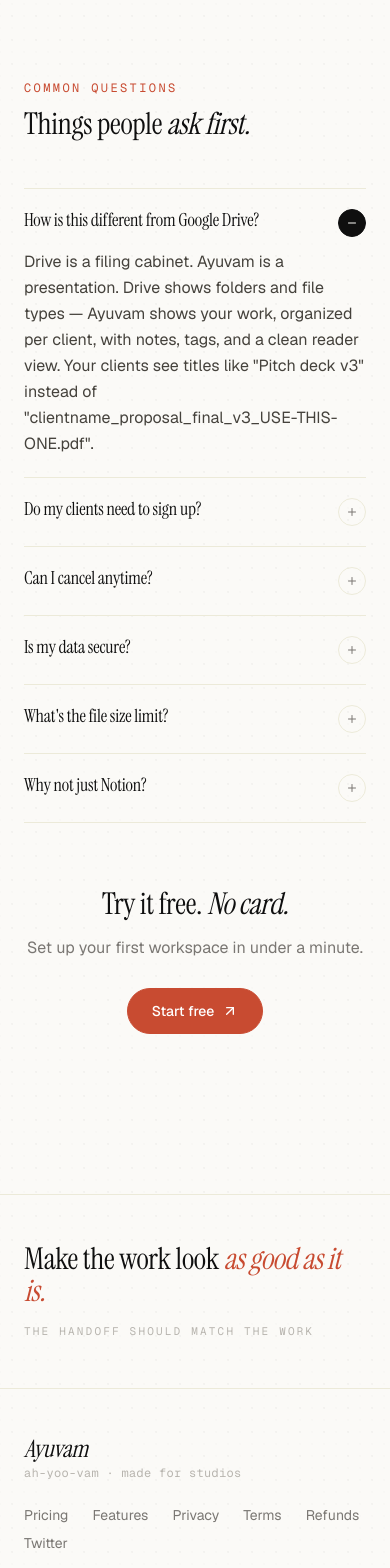
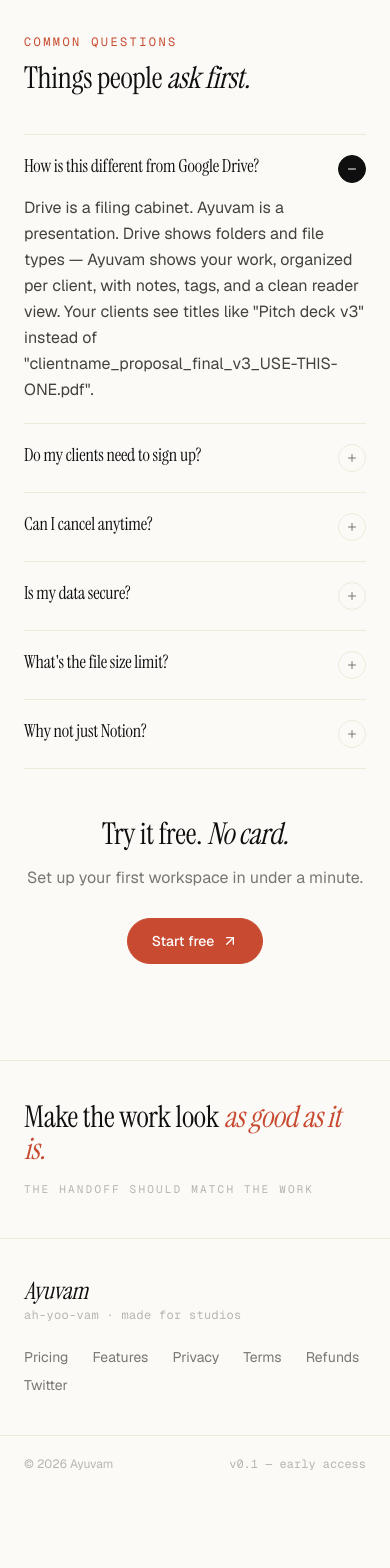
Before and after one commit to Hiteshldt/aym_project_organiser_beta1, a Next.js app: page /pricing in a window 390 px wide. Shown: the part 3980-5548 px from the top of the page. After the commit the page ends 5472 px from the top, so only its background shows below. Built offline with nearby package versions, Linux system fonts and the light colour scheme; no server answers.

Commit message:
Landing: remove dot-grid texture, solid frosted nav, hairline section bands (~35% shorter page), CTA/footer trim

```diff
--- a/app/(marketing)/layout.tsx
+++ b/app/(marketing)/layout.tsx
@@ -7,7 +7,7 @@
   children: React.ReactNode;
 }) {
   return (
-    <div className="min-h-screen bg-grain text-ink flex flex-col">
+    <div className="min-h-screen bg-paper text-ink flex flex-col">
       <Nav />
       <main className="flex-1">{children}</main>
       <Footer />
--- a/app/globals.css
+++ b/app/globals.css
@@ -190,14 +190,15 @@
   background-position: 0 0, 6px 6px;
 }
 
-/* Frosted nav backdrop */
+/* Frosted nav backdrop — opaque enough that content never bleeds through
+   (mockups, ink panels), frosted enough to keep the glass feel. */
 .nav-blur {
-  background: rgba(251, 250, 247, 0.72);
+  background: rgba(251, 250, 247, 0.92);
   backdrop-filter: saturate(1.4) blur(12px);
   -webkit-backdrop-filter: saturate(1.4) blur(12px);
 }
 .dark .nav-blur {
-  background: rgba(22, 22, 26, 0.72);
+  background: rgba(22, 22, 26, 0.92);
 }
 
 /* Soft "hairline" border — almost imperceptible */
@@ -256,8 +257,8 @@
   background: conic-gradient(
     from var(--shine-angle),
     rgba(200, 75, 49, 0) 0%,
-    rgba(200, 75, 49, 0.55) 10%,
-    rgba(217, 154, 98, 0.4) 20%,
+    rgba(200, 75, 49, 0.35) 10%,
+    rgba(217, 154, 98, 0.25) 20%,
     rgba(200, 75, 49, 0) 34%
   );
   -webkit-mask: linear-gradient(#000 0 0) content-box, linear-gradient(#000 0 0);
--- a/components/marketing/BeforeAfter.tsx
+++ b/components/marketing/BeforeAfter.tsx
@@ -2,7 +2,7 @@
 
 export default function BeforeAfter() {
   return (
-    <section className="mx-auto max-w-6xl px-6 py-16 md:py-24">
+    <section className="mx-auto max-w-6xl px-6 py-12 md:py-16">
       <header className="max-w-3xl">
         <p className="font-mono-ui text-xs uppercase tracking-[0.2em] text-accent">
           The problem
--- a/components/marketing/Bento.tsx
+++ b/components/marketing/Bento.tsx
@@ -11,7 +11,7 @@
   return (
     <section
       id="features"
-      className="mx-auto max-w-6xl px-6 py-16 md:py-24 scroll-mt-20"
+      className="mx-auto max-w-6xl px-6 border-t border-line py-12 md:py-16 scroll-mt-20"
     >
       <header className="max-w-2xl">
         <p className="font-mono-ui text-xs uppercase tracking-[0.2em] text-accent">
--- a/components/marketing/FAQ.tsx
+++ b/components/marketing/FAQ.tsx
@@ -32,7 +32,7 @@
 
 export default function FAQ() {
   return (
-    <section className="mx-auto max-w-3xl px-6 py-16 md:py-24">
+    <section className="mx-auto max-w-6xl px-6 border-t border-line py-12 md:py-16">
       <header>
         <p className="font-mono-ui text-xs uppercase tracking-[0.2em] text-accent">
           Common questions
@@ -42,7 +42,7 @@
         </h2>
       </header>
 
-      <div className="mt-12 divide-y divide-line border-y border-line">
+      <div className="mt-10 max-w-3xl divide-y divide-line border-y border-line">
         {FAQS.map((item, i) => (
           <FAQItem key={i} q={item.q} a={item.a} defaultOpen={i === 0} />
         ))}
--- a/components/marketing/FinalCTA.tsx
+++ b/components/marketing/FinalCTA.tsx
@@ -3,8 +3,8 @@
 
 export default function FinalCTA() {
   return (
-    <section className="mx-auto max-w-6xl px-6 pb-24">
-      <div className="relative overflow-hidden rounded-3xl bg-ink text-paper px-8 py-16 md:px-16 md:py-24 grain">
+    <section className="mx-auto max-w-6xl px-6 pt-10 md:pt-14 pb-14">
+      <div className="relative overflow-hidden rounded-3xl bg-ink text-paper px-8 py-14 md:px-16 md:py-16 grain">
         {/* One restrained accent wash */}
         <div
           aria-hidden
--- a/components/marketing/Footer.tsx
+++ b/components/marketing/Footer.tsx
@@ -2,10 +2,10 @@
 
 export default function Footer() {
   return (
-    <footer className="mt-16 border-t border-line">
+    <footer className="border-t border-line">
       {/* Editorial sign-off */}
       <div className="border-b border-line">
-        <div className="mx-auto max-w-6xl px-6 py-12 md:py-16">
+        <div className="mx-auto max-w-6xl px-6 py-10 md:py-12">
           <p className="font-display text-3xl md:text-5xl text-ink leading-[1.08] tracking-[-0.02em] max-w-2xl">
             Make the work look{" "}
             <span className="font-display-italic text-accent">as good as it is.</span>
@@ -16,7 +16,7 @@
         </div>
       </div>
 
-      <div className="mx-auto max-w-6xl px-6 py-12 flex flex-col md:flex-row items-start md:items-center justify-between gap-6">
+      <div className="mx-auto max-w-6xl px-6 py-10 flex flex-col md:flex-row items-start md:items-center justify-between gap-6">
         {/* Brand */}
         <div className="space-y-1">
           <div className="font-display-italic text-2xl text-ink leading-none">
--- a/components/marketing/Hero.tsx
+++ b/components/marketing/Hero.tsx
@@ -14,7 +14,7 @@
         }}
       />
 
-      <div className="mx-auto max-w-6xl px-6 pt-16 pb-12 md:pt-24 md:pb-16">
+      <div className="mx-auto max-w-6xl px-6 pt-16 pb-8 md:pt-24 md:pb-10">
         {/* Eyebrow */}
         <div className="reveal flex justify-center">
           <span className="inline-flex items-center gap-2 rounded-full border border-line bg-paper-elevated px-3 py-1 text-xs font-mono-ui text-mute tracking-wide">
--- a/components/marketing/HowItWorks.tsx
+++ b/components/marketing/HowItWorks.tsx
@@ -2,7 +2,7 @@
   return (
     <section
       id="how"
-      className="mx-auto max-w-6xl px-6 py-16 md:py-24 scroll-mt-20"
+      className="mx-auto max-w-6xl px-6 border-t border-line py-12 md:py-16 scroll-mt-20"
     >
       <header className="max-w-2xl">
         <p className="font-mono-ui text-xs uppercase tracking-[0.2em] text-accent">
--- a/components/marketing/Pricing.tsx
+++ b/components/marketing/Pricing.tsx
@@ -82,7 +82,7 @@
   return (
     <section
       id="pricing"
-      className="mx-auto max-w-6xl px-6 py-16 md:py-24 scroll-mt-20"
+      className="mx-auto max-w-6xl px-6 border-t border-line py-12 md:py-16 scroll-mt-20"
     >
       <header className="max-w-2xl">
         <p className="font-mono-ui text-xs uppercase tracking-[0.2em] text-accent">
```
Also changed, not shown: .claude/settings.local.json.
